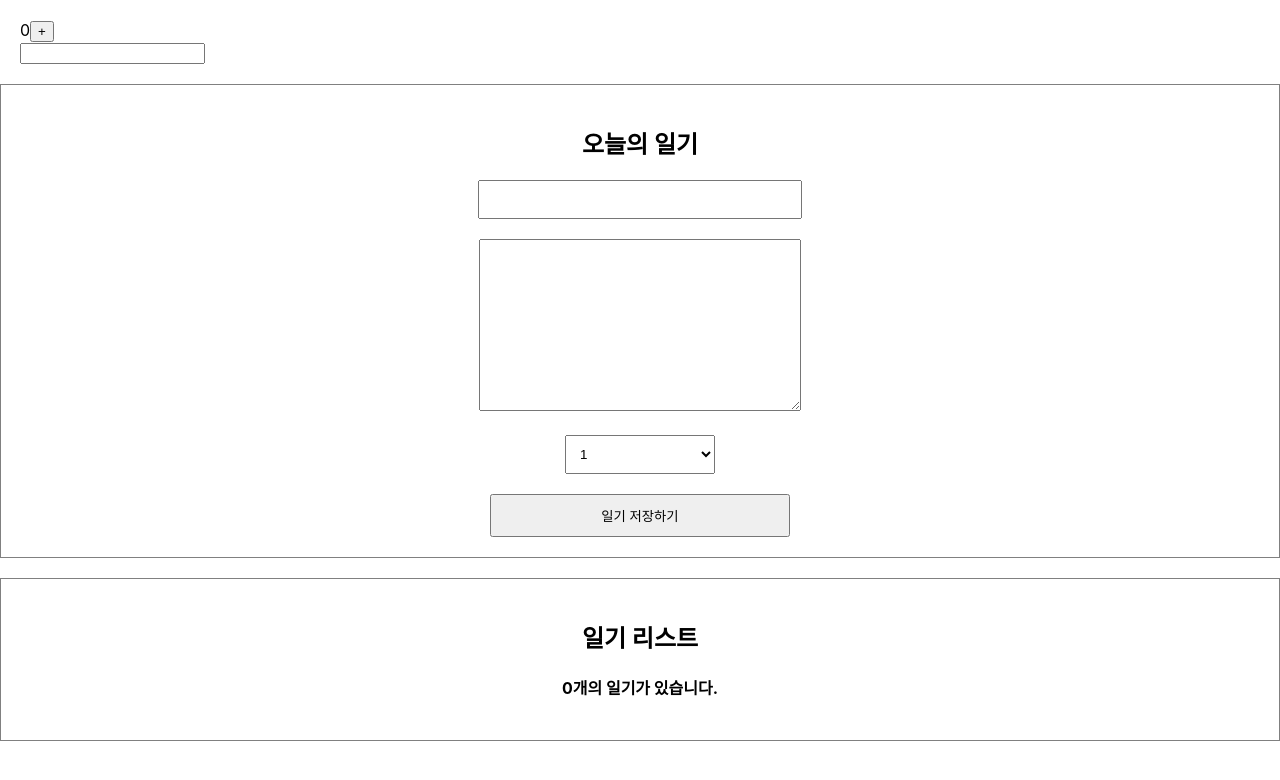
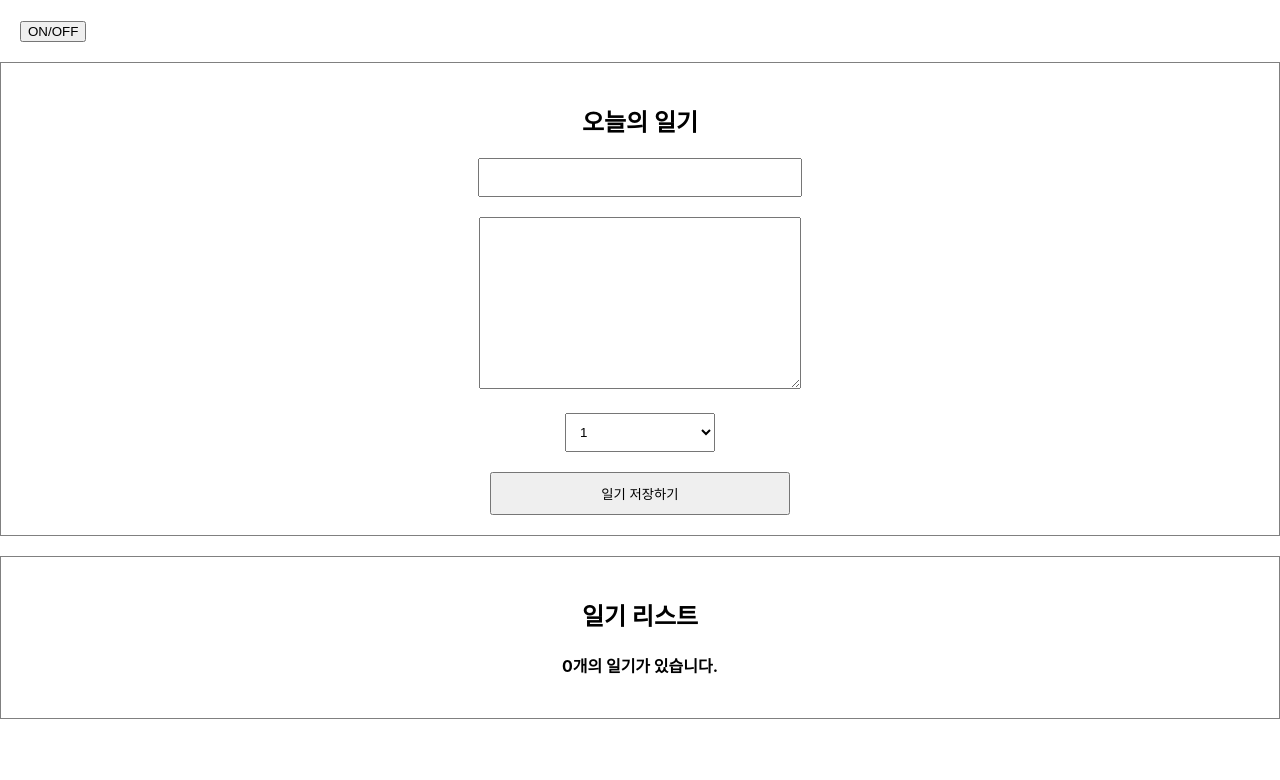
Before and after one commit to seung-heee/legendary-meme, a React (Create React App) app in the folder simplediary/: page / in a window 1280 px wide. Shown: the top 780 px of the page. Built offline with nearby package versions, Linux system fonts and the light colour scheme.

Commit message:
useEffect, toggle로 LifeCycle 제어

```diff
--- a/simplediary/src/LifeCycle.js
+++ b/simplediary/src/LifeCycle.js
@@ -1,38 +1,28 @@
 import React, { useEffect, useState } from 'react';
 
-const LifeCycle = () => {
-    const [count, setCount] = useState(0);
-    const [text, setText] = useState("");
+const UnmountTest = () => {
+    useEffect(() => {
+        console.log('Mount!');
 
-    useEffect(() => {
-        console.log('Mount');
+        return () => {
+            // Unmount 시점에 실행
+            console.log("UnMount!");
+        };
     }, []);
 
-    useEffect(() => {
-        console.log('Update!');
-    });
+    return (
+        <div>Unmount testing Component</div>
+    )
+}
 
-    useEffect(() => {
-        console.log('Count 업데이트');
-        if (count > 5) {
-            alert('count가 5를 넘었습니다. 1로 초기화합니다.');
-            setCount(1);
-        }
-    }, [count]);
-
-    useEffect(() => {
-        console.log('text 업데이트');
-    }, [text]);
+const LifeCycle = () => {
+    const [isVisible, setisVisible] = useState(false);
+    const toggle = () => setisVisible(!isVisible); // boolean toggle
 
     return (
         <div style={{ padding: 20 }} className="LifeCycle">
-            <div>
-                {count}
-                <button onClick={() => setCount(count + 1)}>+</button>
-            </div>
-            <div>
-                <input value={text} onChange={(e) => setText(e.target.value)} />
-            </div>
+            <button onClick={toggle}>ON/OFF</button>
+            {isVisible && <UnmountTest />}
         </div>
     )
 }
```
